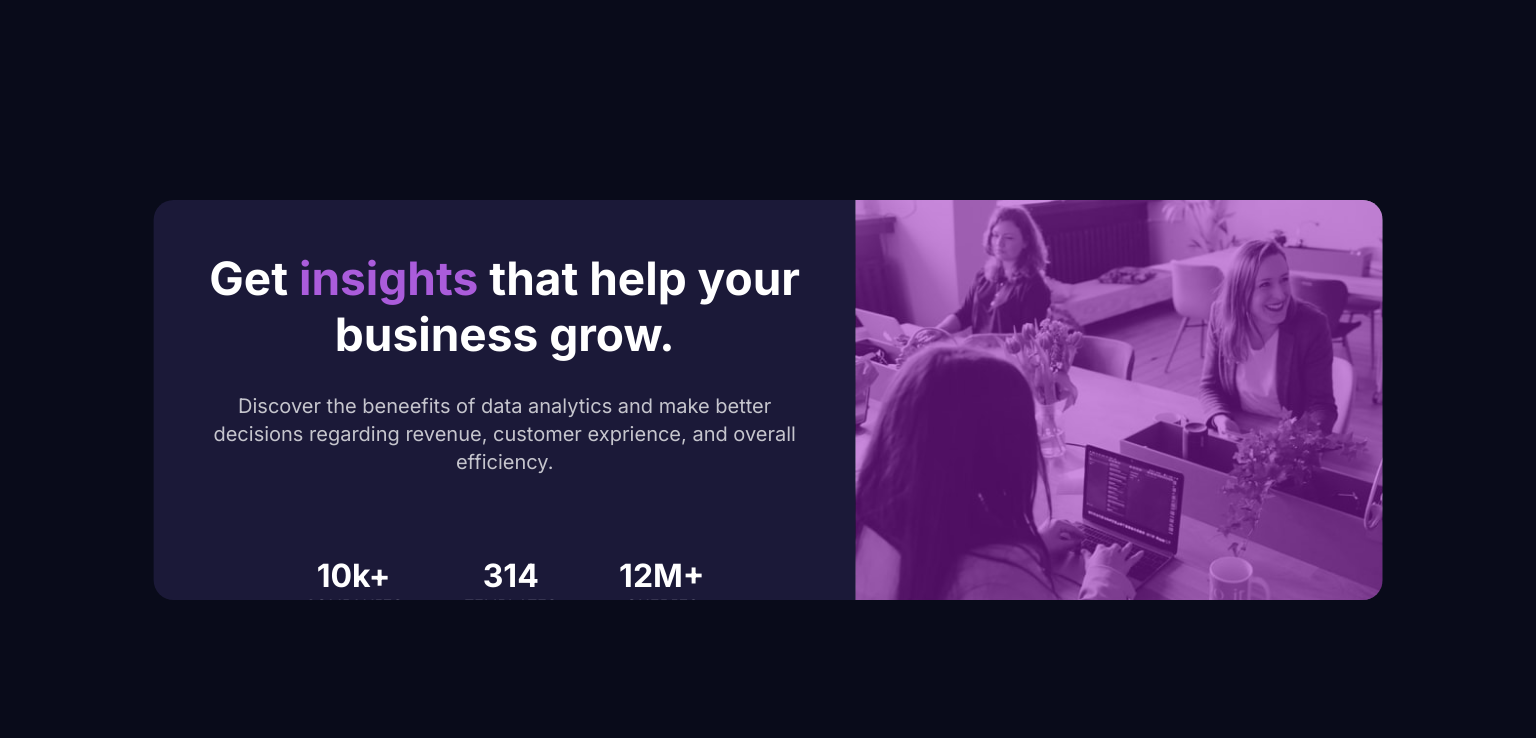
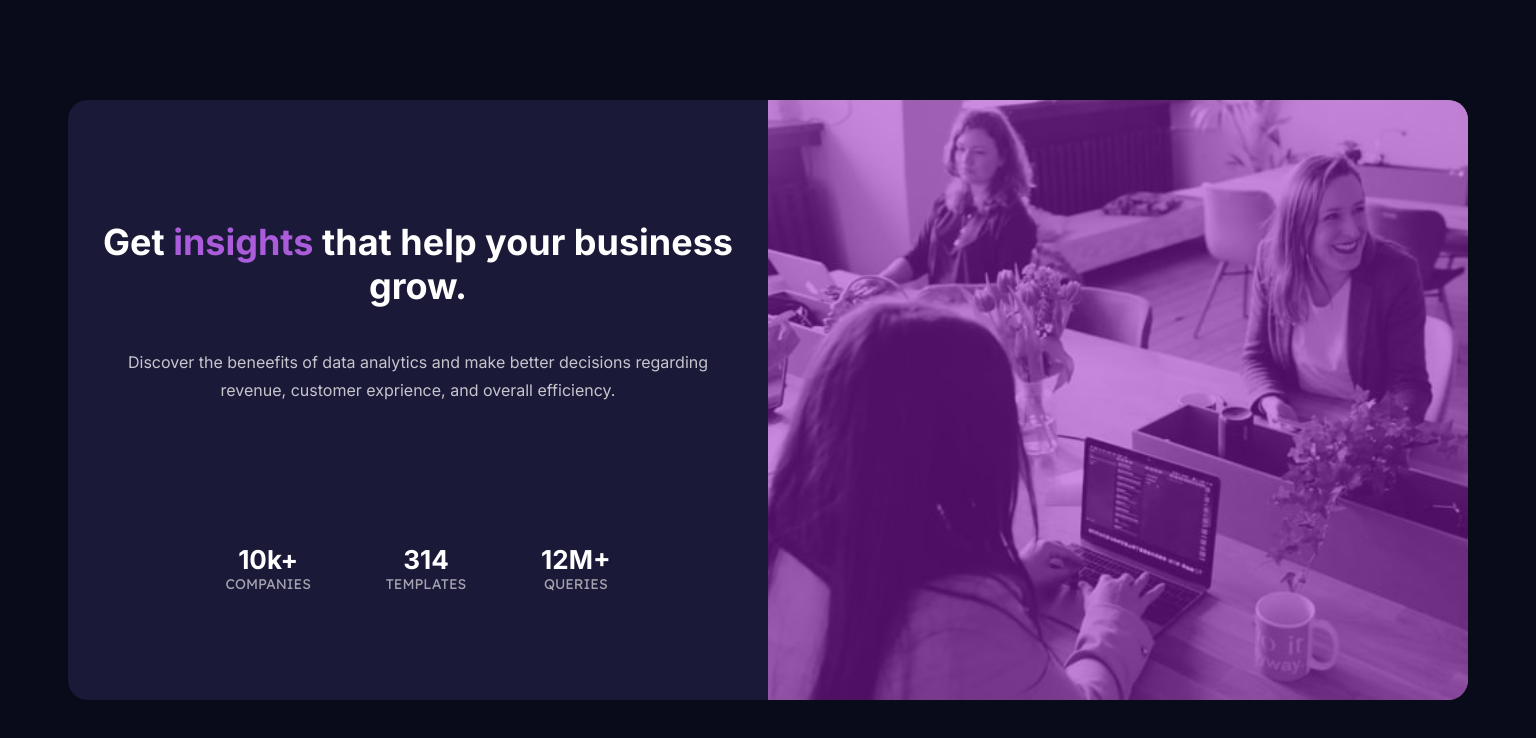
Before and after one commit to koniuszko/02.stats-preview-card, a plain HTML site: page index.html in a window 1536 px wide. Drawn offline with Linux system fonts and the light colour scheme.

Commit message:
style changes

```diff
--- a/style.css
+++ b/style.css
@@ -15,7 +15,7 @@ body {
     left: 50%;
     transform: translate(-50%, -50%);
     width: 90vw;
-    height: 90vh;
+    height: 800px;
     background-color: hsl(244, 38%, 16%);
     border-radius: 20px;
     overflow: hidden;
@@ -87,8 +87,8 @@ body {
 @media(min-width: 1440px) {
 
     .content {
-        width: 80vw;
-        height: 50vh;
+        width: 1400px;
+        height: 600px;
         background-color: hsl(244, 38%, 16%);
         border-radius: 20px;
         overflow: hidden;
@@ -104,18 +104,28 @@ body {
         background-size: cover;
     }
 
+    .containter {
+        height: 100%;
+        width: 60%;
+        margin: 120px auto 120px;
+        font-family: 'Inter';
+        text-align: center;
+        display: flex;
+        flex-direction: column;
+    }
+
     .title {
-        font-size: 46px;
+        font-size: 36px;
     }
 
     .text {
-        margin: 30px 50px;
-        font-size: 20px;
+        margin: 40px 50px;
+        font-size: 16px;
         line-height: 28px;
     }
 
     .stats {
-        margin: 50px 120px;
+        margin: 100px 120px;
         flex-grow: 1;
         display: flex;
         flex-direction: row;
@@ -123,11 +133,11 @@ body {
     }
 
     .stat h2 {
-        font-size: 32px;
+        font-size: 26px;
     }
 
     .stat p {
-        font-size: 16px;
+        font-size: 14px;
     }
 
 }
```
